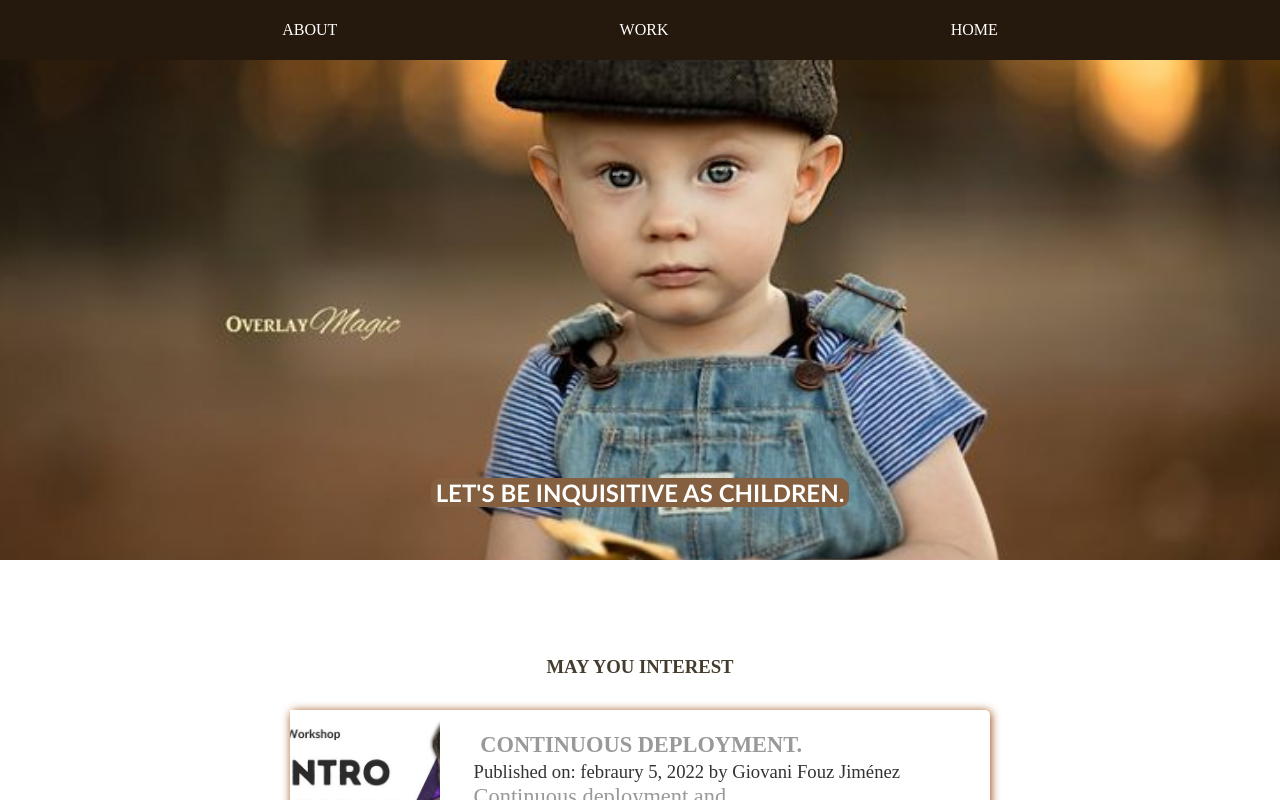
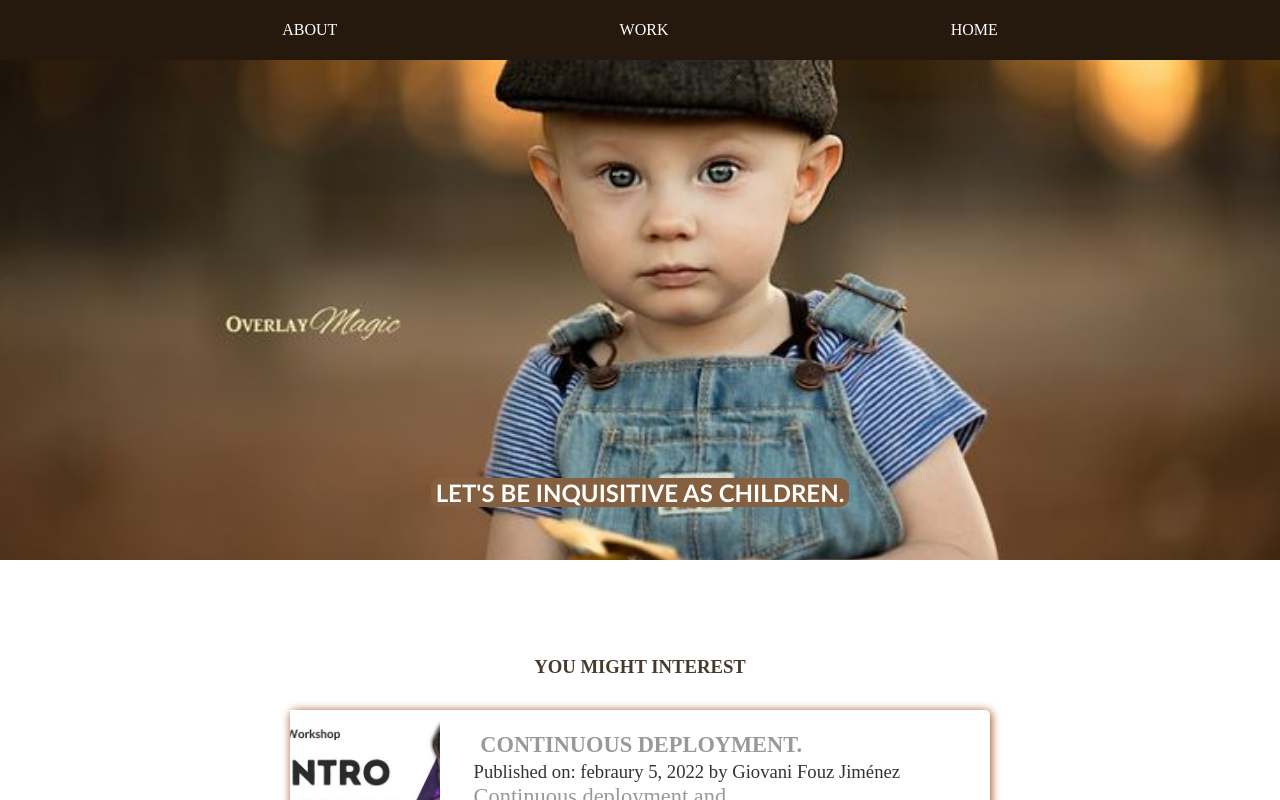
Before and after one commit to gfouz/react-workshop, a React (Vite) app: page /#/blog in a window 1280 px wide. Shown: the top 800 px of the page. Built offline with nearby package versions, Linux system fonts and the light colour scheme.

Commit message:
changes applied to Postlist

```diff
--- a/src/routes/blog/Postlist.jsx
+++ b/src/routes/blog/Postlist.jsx
@@ -9,7 +9,7 @@
       <StyledPost>
         <div className="postlist">
           <div className="posts">
-            <h3 className="posts__topic">may you interest</h3>
+            <h3 className="posts__topic">you might interest</h3>
             {postlist.length &&
               postlist.map((post, i) => {
                 return (
```
